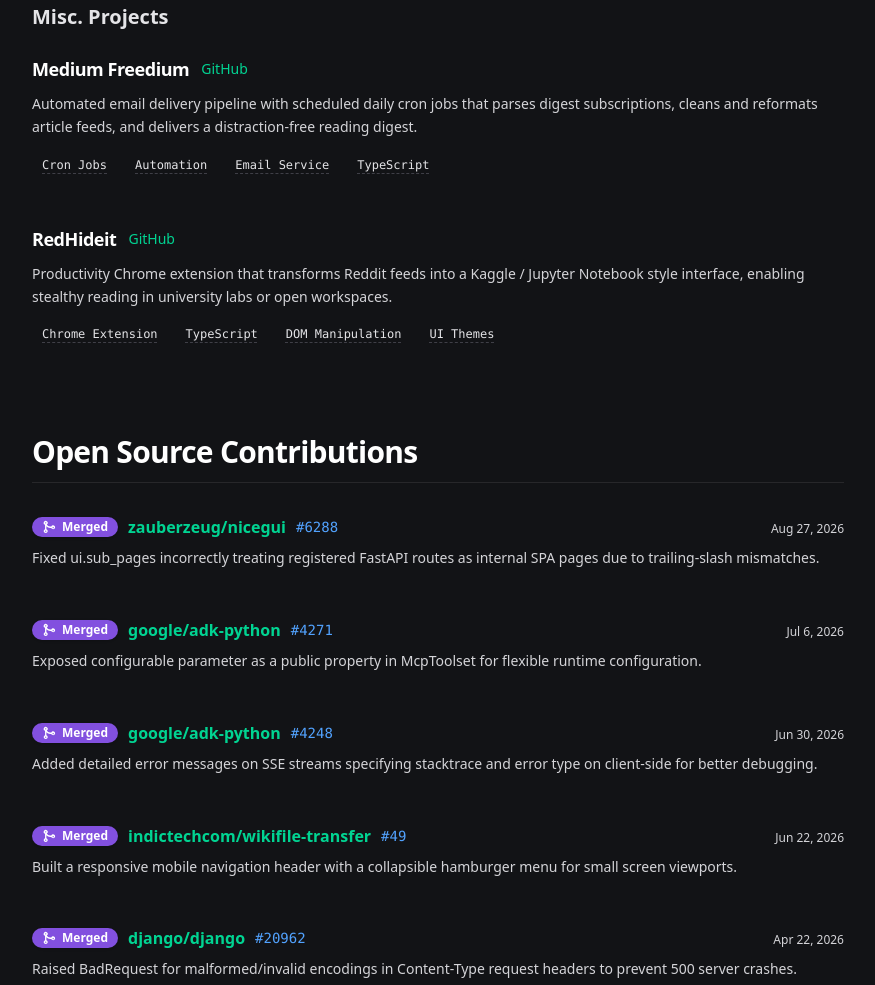
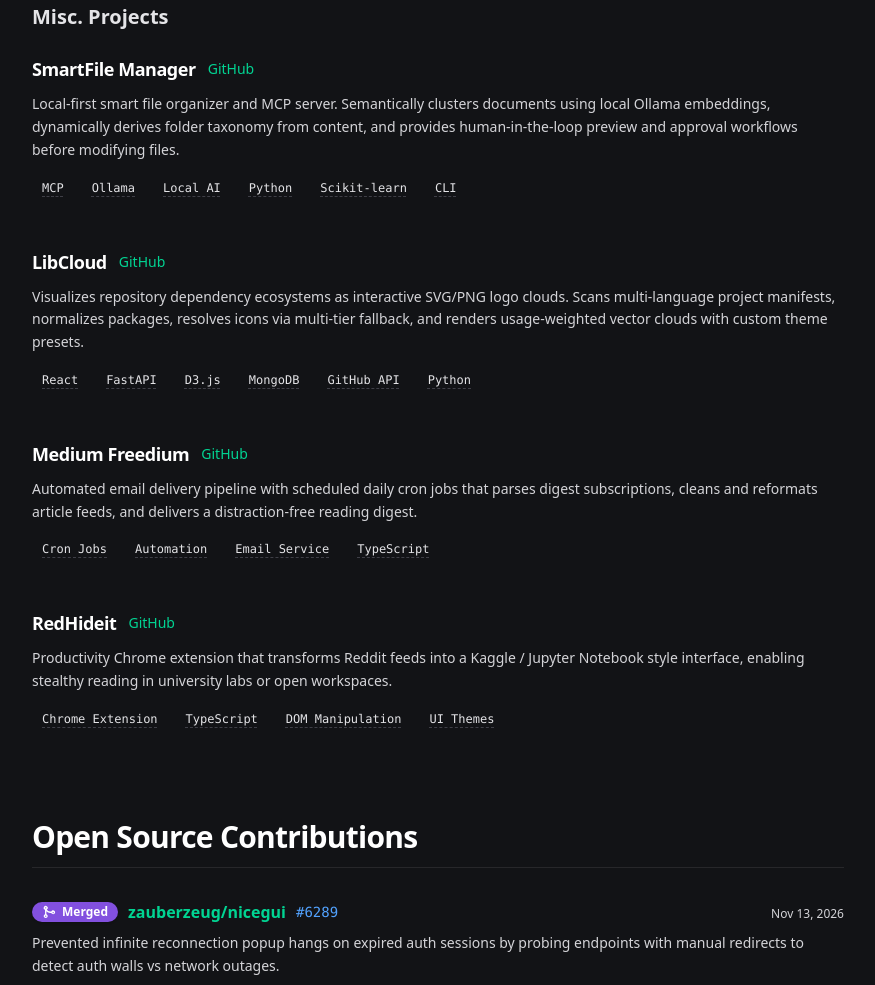
Before and after one commit to DineshThumma9/psychic-broccoli, an Astro site: page / in a window 1280 px wide. Shown: the part 1527-2512 px from the top of the page, without its empty margins (202-1077 px from the left). Built offline with nearby package versions, Linux system fonts and the light colour scheme; Astro itself is replaced by a stand-in of ours.

Commit message:
Project,PR

```diff
--- a/src/data/portfolio.ts
+++ b/src/data/portfolio.ts
@@ -39,7 +39,7 @@ export const AgenticProjects: Project[] = [
     name: "Renvue",
     description:
       "Event-driven agentic recovery system that listens to subscription and payment failure webhooks and autonomously orchestrates multi-channel recovery workflows based on user behavior and channel availability.",
-    tags: ["Event-Driven", "Autonomous Agents", "Razorpay", "Fintech", "Webhooks"],
+    tags: ["Event-Driven", "Autonomous Agents", "Fintech", "Webhooks"],
     git_link: "https://github.com/DineshThumma9/Renvue" ,
     url: "https://razor-renvue.vercel.app/",
   },
@@ -73,7 +73,22 @@ export const FrontendBackend: Project[] = [
 ];
 
 export const MiscProjects: Project[] = [
-
+  {
+    name: "SmartFile Manager",
+    description:
+      "Local-first smart file organizer and MCP server. Semantically clusters documents using local Ollama embeddings, dynamically derives folder taxonomy from content, and provides human-in-the-loop preview and approval workflows before modifying files.",
+    tags: ["MCP", "Ollama", "Local AI", "Python", "Scikit-learn", "CLI"],
+    git_link: "https://github.com/DineshThumma9/SmartFileManager",
+    url: "",
+  },
+  {
+    name: "LibCloud",
+    description:
+      "Visualizes repository dependency ecosystems as interactive SVG/PNG logo clouds. Scans multi-language project manifests, normalizes packages, resolves icons via multi-tier fallback, and renders usage-weighted vector clouds with custom theme presets.",
+    tags: ["React", "FastAPI", "D3.js", "MongoDB", "GitHub API", "Python"],
+    git_link: "https://github.com/DineshThumma9/LibCloud",
+    url: "",
+  },
   {
     name: "Medium Freedium",
     description:
@@ -93,6 +108,17 @@ export const MiscProjects: Project[] = [
 ];
 
 export const openSourceContributions: Contribution[] = [
+  {
+    repo_name: "zauberzeug/nicegui",
+    created_date: "2026-08-15",
+    merged_date: "2026-11-13",
+    pr_id: "#6289",
+    pr_url: "https://github.com/zauberzeug/nicegui/pull/6289",
+    repo_url: "https://github.com/zauberzeug/nicegui",
+    issue: "Fixes #6170",
+    description:
+      "Prevented infinite reconnection popup hangs on expired auth sessions by probing endpoints with manual redirects to detect auth walls vs network outages.",
+  },
   {
     repo_name: "zauberzeug/nicegui",
     created_date: "2026-08-15",
--- a/src/pages/index.astro
+++ b/src/pages/index.astro
@@ -23,7 +23,8 @@ import {
     <div id="root">
       <main class="w-full flex flex-col items-start text-left">
         <!-- Intro / Header -->
-        <header class="w-full mb-12">
+        <header class="w-full mb-12 flex flex-row items-start justify-between gap-6">
+          <div class="flex flex-col">
             <h1 class="text-5xl font-extrabold tracking-tight text-white mb-4">
               Dinesh Thumma
             </h1>
@@ -50,6 +51,12 @@ import {
             <div class="flex flex-col mt-4 text-zinc-300">
               Final Year Grad Interested in Gen AI and Backend Systems and Open Source
             </div>
+          </div>
+          <img
+            src="/luffy.png"
+            alt="Dinesh Thumma"
+            class="w-20 h-20 sm:w-24 sm:h-24 md:w-28 md:h-28 rounded-xl object-cover shrink-0 border border-zinc-800 bg-zinc-900/40 shadow-sm"
+          />
         </header>
 
 
```
Lines whose indentation alone changed are shown as unchanged.
